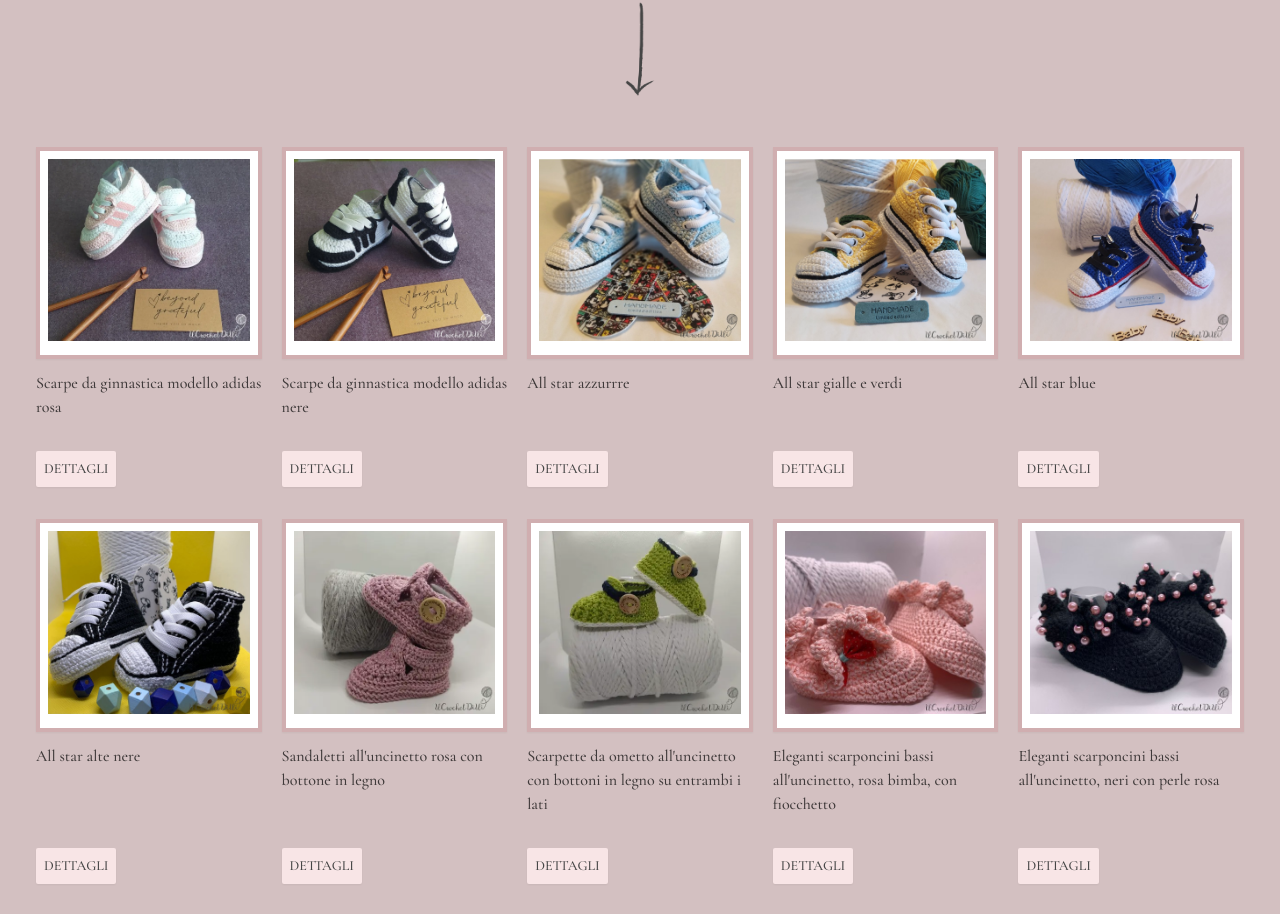
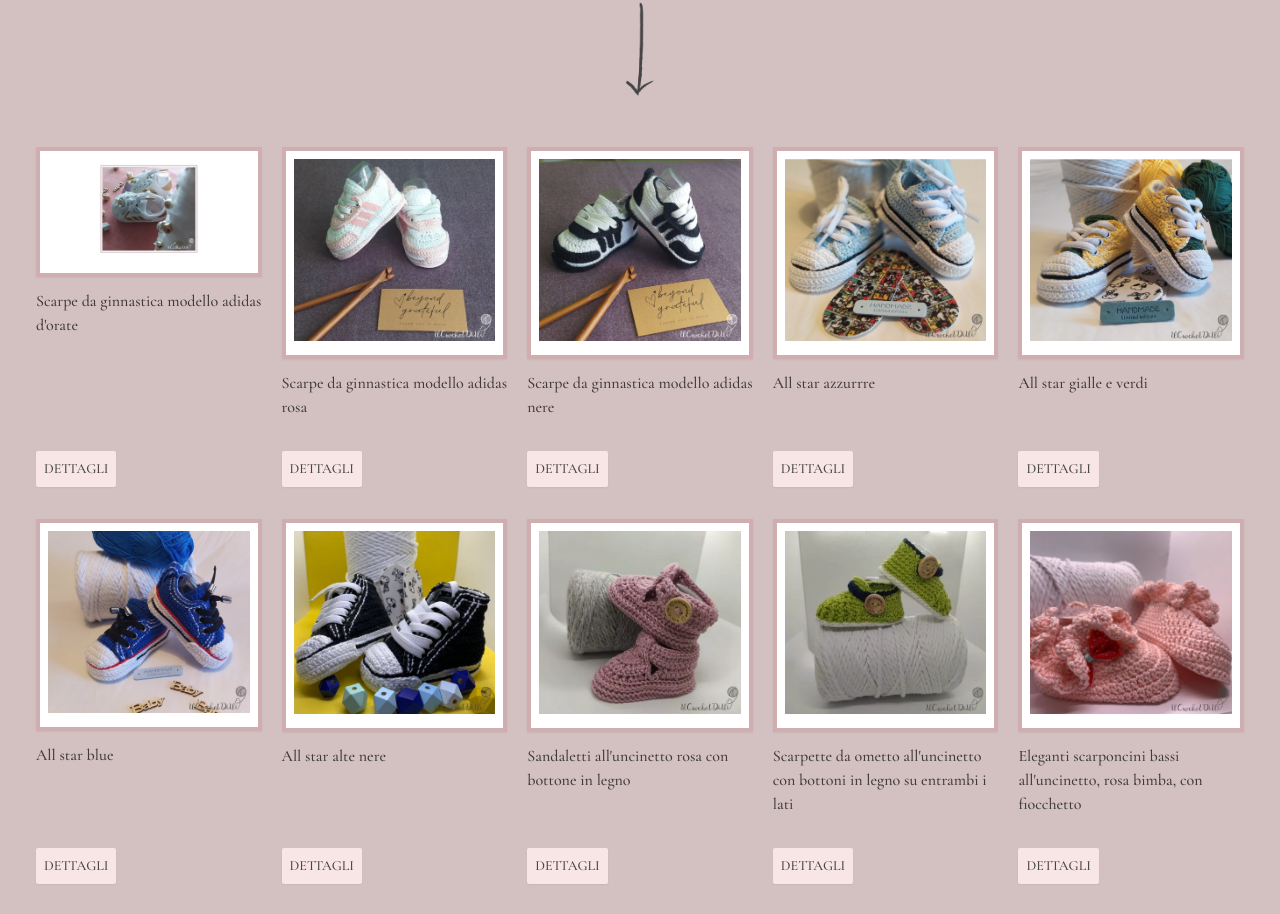
Before and after one commit to iladiro/ilcrochetdili, a SvelteKit app: page / in a window 1280 px wide. Shown: the part 1061-1975 px from the top of the page. Built offline with nearby package versions, Linux system fonts and the light colour scheme.

Commit message:
add new product

```diff
--- a/src/assets/data/products.json
+++ b/src/assets/data/products.json
@@ -1,4 +1,18 @@
 [
+    {
+        "id": "",
+        "details": {
+            "title": "Scarpe da ginnastica modello adidas d'orate",
+            "description": "Super chick!!!!!!!!!!!",
+            "material": "100% cotone",
+            "imgsrc": "photo-24-1.jpg",
+            "size": "10 cm",
+            "href": "https://www.etsy.com/it/shop/IlCrochetDili",
+            "price": "25,00",
+            "available": 1
+        },
+        "carousel": ["photo-24-1.jpg"]
+    },
     {
         "id": "",
         "details": {
--- a/src/routes/+page.svelte
+++ b/src/routes/+page.svelte
@@ -7,7 +7,7 @@
 </script>
 
 <svelte:head>
-	<title>Il Crochet Di Ili</title>
+	<title>Il Crochet Di Ily</title>
 </svelte:head>
 <section class="cover relative">
     <h1 class="cover__title text-white text-4xl absolute top-[50%] left-[50%] z-20 translate-x-[-50%] translate-y-[-50%]">Welcome to my lovely world</h1>
```
Also changed, not shown: static/photo/photo-24-1.jpg (added).
